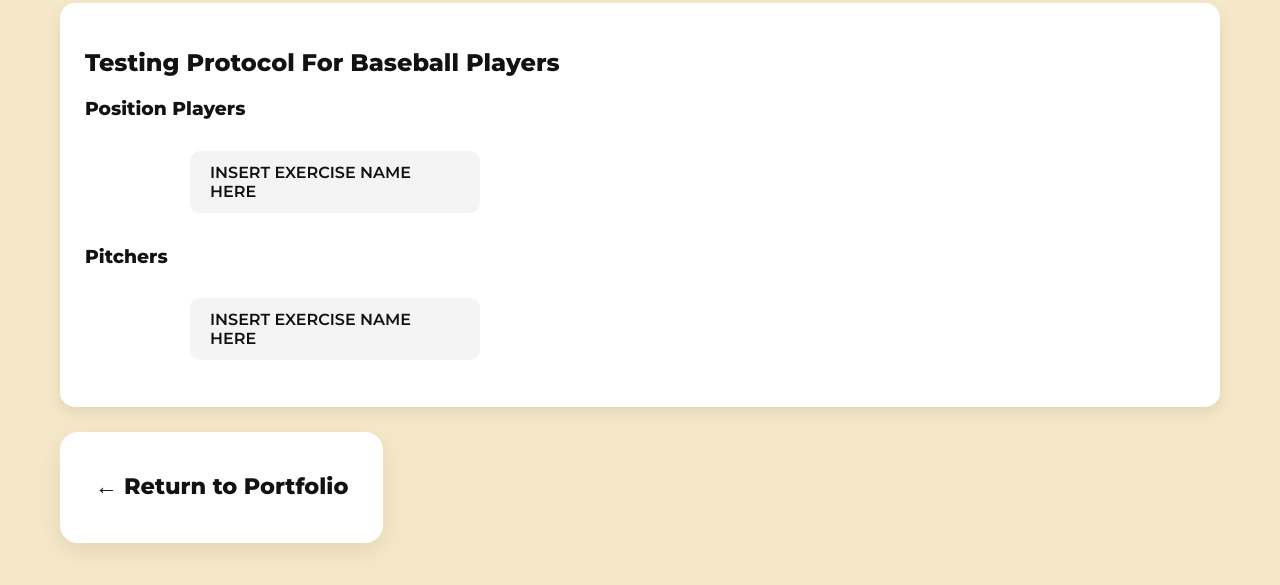
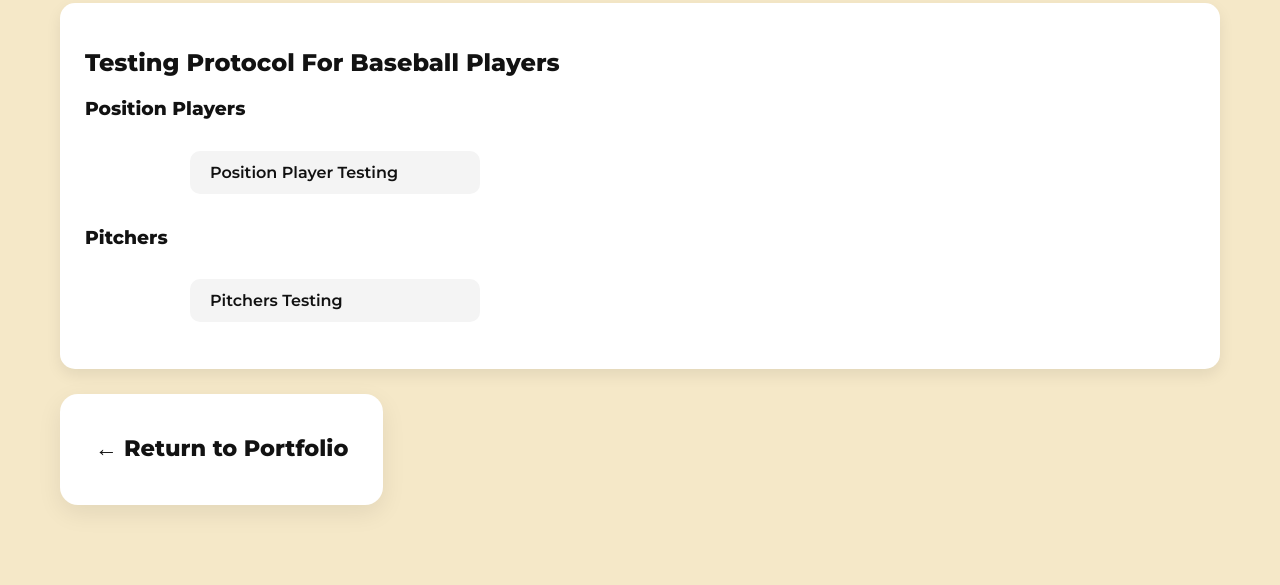
Before and after one commit to leiffriedrich25/strength-conditioning-portfolio, a plain HTML site: page testing.html in a window 1280 px wide. Shown: the part 203-788 px from the top of the page. Drawn offline with Linux system fonts and the light colour scheme.

Commit message:
Update testing.html

```diff
--- a/testing.html
+++ b/testing.html
@@ -148,14 +148,14 @@ h3 {
 
         <h3>Position Players</h3>
        <ul class="stretch-list">
-    <li><a href="INSERT_YOUTUBE_LINK_HERE" target="_blank">INSERT EXERCISE NAME HERE</a></li>
+    <li><a href="Testing Protocol Position Players.pdf" class="card-link">Position Player Testing</a></li>
 
 </ul>
 
 
         <h3>Pitchers</h3>
         <ul class="stretch-list">
-    <li><a href="INSERT_YOUTUBE_LINK_HERE" target="_blank">INSERT EXERCISE NAME HERE</a></li>
+    <li><a href="Testing Protocol Pitchers.pdf" class="card-link">Pitchers Testing</a></li>
 
 </ul>
 
```
